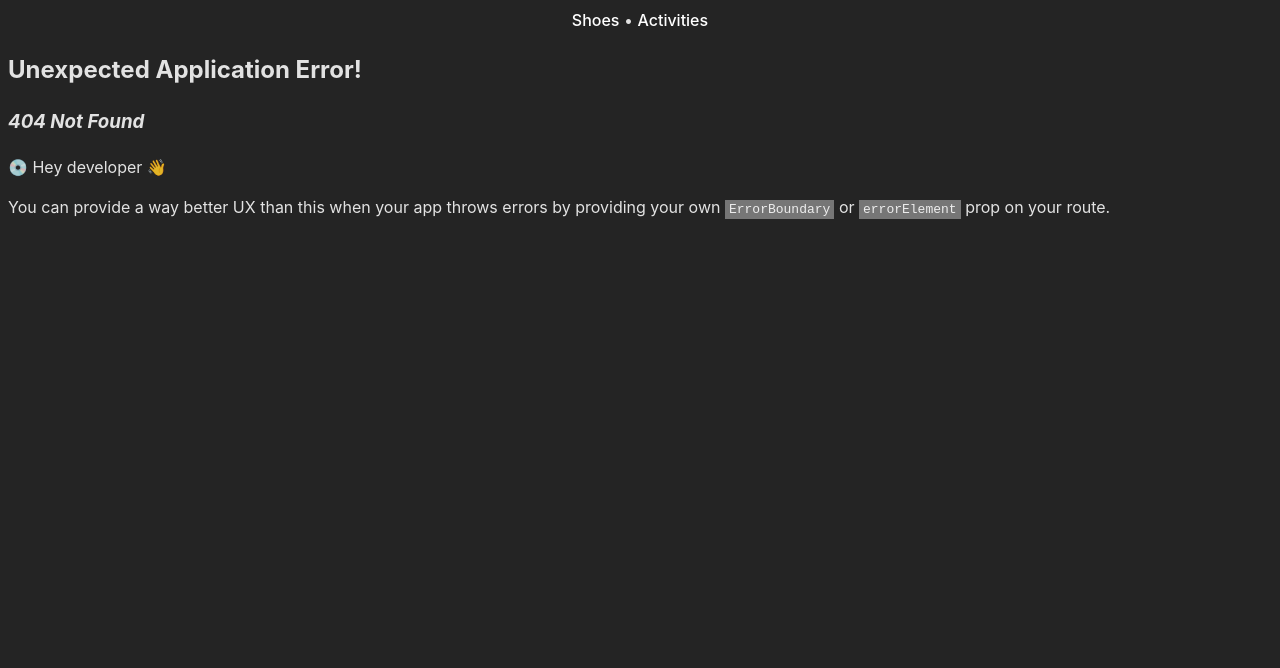
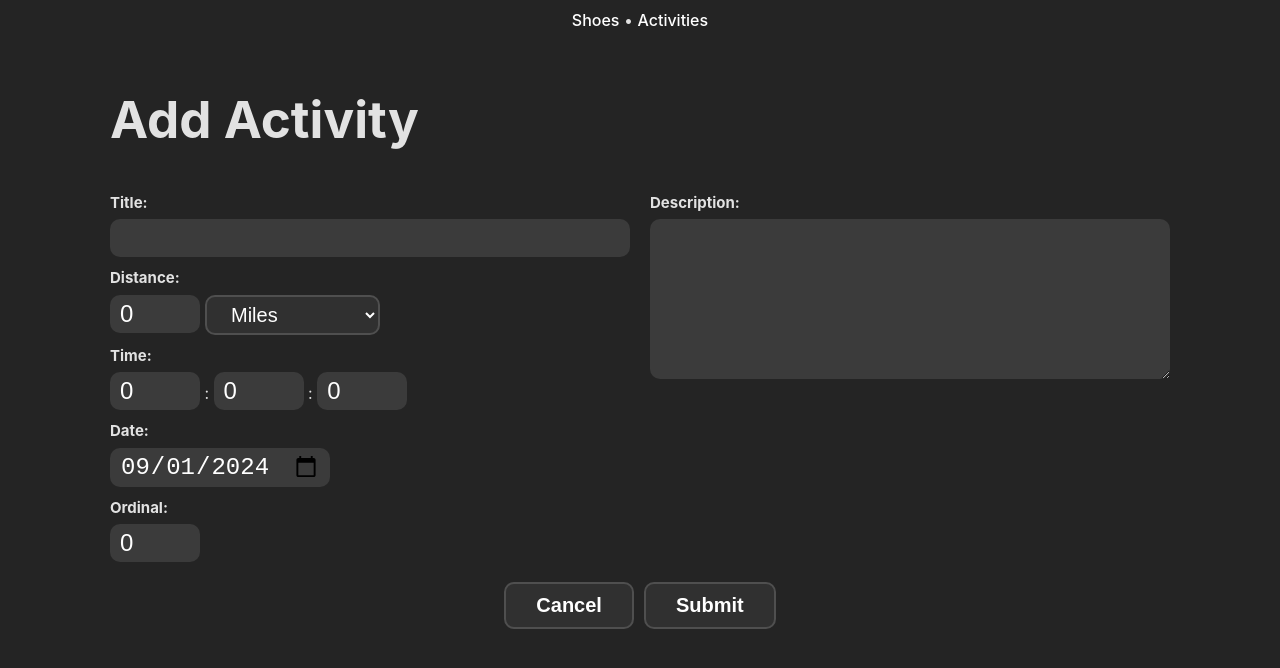
Before and after one commit to DanielGaull/shoe-tracker, a React (Vite) app in the folder ShoeTracker/shoetracker.client/: page /create-activity in a window 1280 px wide. Before the commit this address had no page. Shown: the top 668 px of the page. Built offline with nearby package versions, Linux system fonts and the light colour scheme.

Commit message:
Add activity form

```diff
--- /dev/null
+++ b/ShoeTracker/shoetracker.client/src/components/NumberInput/NumberInput.tsx
@@ -0,0 +1,19 @@
+import React from 'react';
+
+interface NumberInputProps {
+    value: string;
+    onChange: (value: string) => any;
+}
+
+const NumberInput = ({ value, onChange, ...rest }: NumberInputProps) => (
+    <input
+        className="thin-input"
+        value={value}
+        onChange={(e) => {
+            onChange(e.target.value.replace(/\D/,''));
+        }}
+        {...rest}
+    />
+);
+
+export default NumberInput;
--- a/ShoeTracker/shoetracker.client/src/index.css
+++ b/ShoeTracker/shoetracker.client/src/index.css
@@ -100,3 +100,80 @@ select {
     display: flex;
     justify-content: center;
 }
+
+input {
+    font-size: 24px;
+    width: 500px;
+    border-radius: 10px;
+    border: none;
+    padding: 5px 10px;
+    background-color: #3b3b3b;
+    color: white;
+    margin-top: 5px;
+
+    &:focus {
+        outline: solid 3px #255e7d;
+    }
+
+    &[type=date] {
+        width: 200px;
+    }
+
+    &.thin-input {
+        width: 70px;
+    }
+}
+
+input[type=range] {
+    padding: 0;
+}
+
+textarea {
+    font-size: 15px;
+    width: 500px;
+    resize: vertical;
+    border-radius: 10px;
+    border: none;
+    padding: 5px 10px;
+    background-color: #3b3b3b;
+    color: white;
+    margin-top: 5px;
+    font-family: Arial, Helvetica, sans-serif;
+
+    &:focus {
+        outline: solid 3px #255e7d;
+    }
+
+    &.tall {
+        height: 150px;
+    }
+}
+
+label {
+    margin-right: 10px;
+    font-size: 15px;
+    font-weight: 700;
+    cursor: text;
+}
+
+.form {
+    display: grid;
+    grid-template-columns: repeat(2, 1fr);
+    gap: 20px;
+}
+
+.label-field {
+    display: flex;
+    flex-direction: column;
+    margin-top: 10px;
+}
+
+.spacer {
+    height: 20px;
+    content: none;
+}
+
+.error-text {
+    color: #d11919;
+    font-weight: 700;
+}
--- a/ShoeTracker/shoetracker.client/src/main.tsx
+++ b/ShoeTracker/shoetracker.client/src/main.tsx
@@ -6,6 +6,7 @@ import NavBar from './components/NavBar/NavBar.tsx';
 import ShoeList from './pages/ShoeList/ShoeList.tsx';
 import EditShoe from './pages/ModifyShoe/EditShoe.tsx';
 import ActivityList from './pages/ActivityList/ActivityList.tsx';
+import EditActivity from './pages/ModifyActivity/EditActivity.tsx';
 
 import './index.css';
 
@@ -26,6 +27,10 @@ const router = createBrowserRouter([
     path: '/activities',
     element: <ActivityList />,
   },
+  {
+    path: '/create-activity',
+    element: <EditActivity isNew />,
+  },
 ]);
 
 
--- a/ShoeTracker/shoetracker.client/src/pages/ActivityList/ActivityList.tsx
+++ b/ShoeTracker/shoetracker.client/src/pages/ActivityList/ActivityList.tsx
@@ -46,7 +46,7 @@ const ActivityList = () => {
                 <h1>Activities</h1>
                 <button
                     onClick={() => {
-                        navigate('/add-activity');
+                        navigate('/create-activity');
                     }}
                 >
                     + Add Activity
--- /dev/null
+++ b/ShoeTracker/shoetracker.client/src/pages/ModifyActivity/EditActivity.css
@@ -0,0 +1,13 @@
+.edit-activity {
+    padding: 25px;
+    display: flex;
+    flex-direction: column;
+    width: max-content;
+    margin: auto;
+}
+
+.thin-select {
+    width: 175px;
+    padding: 6px 20px;
+    margin-left: 5px;
+}
--- /dev/null
+++ b/ShoeTracker/shoetracker.client/src/pages/ModifyActivity/EditActivity.tsx
@@ -0,0 +1,110 @@
+import React, { useState } from 'react';
+import { DistanceUnit } from '../../types/activity';
+import NumberInput from '../../components/NumberInput/NumberInput';
+import { useNavigate } from 'react-router';
+
+import './EditActivity.css';
+
+const units: DistanceUnit[] = ['Miles', 'Kilometers', 'Meters'];
+
+interface EditActivityProps {
+    isNew?: boolean;
+}
+
+const EditActivity = ({ isNew }: EditActivityProps) => {
+    const navigate = useNavigate();
+
+    const [shoeId, setShoeId] = useState<string | null>(null);
+    const [distance, setDistance] = useState('0');
+    const [distanceUnits, setDistanceUnits] = useState<DistanceUnit>('Miles');
+    const [hours, setHours] = useState('0');
+    const [minutes, setMinutes] = useState('0');
+    const [seconds, setSeconds] = useState('0');
+    const [name, setName] = useState('');
+    const [desc, setDesc] = useState('');
+    const [date, setDate] = useState(new Date().toISOString().split('T')[0]);
+    const [ordinal, setOrdinal] = useState('0');
+
+    return (
+        <div className="edit-activity">
+            <h1>{isNew ? 'Add Activity' : 'Edit Activity'}</h1>
+            <div className="form">
+                <div className="form-column">
+                    <div className="label-field">
+                        <label>Title:</label>
+                        <input value={name} onChange={(e) => setName(e.target.value)} />
+                    </div>
+                    <div className="label-field">
+                        <label>Distance:</label>
+                        <div>
+                            <NumberInput
+                                value={distance}
+                                onChange={(v) => setDistance(v)}
+                            />
+                            <select
+                                className="thin-select"
+                                value={distanceUnits}
+                                onChange={(e) => setDistanceUnits(e.target.value as DistanceUnit)}
+                            >
+                                {units.map(u => <option key={u} value={u}>{u}</option>)}
+                            </select>
+                        </div>
+                    </div>
+                    <div className="label-field">
+                        <label>Time:</label>
+                        <div>
+                            <NumberInput
+                                value={hours}
+                                onChange={(v) => setHours(v)}
+                            />
+                            &nbsp;:&nbsp;
+                            <NumberInput
+                                value={minutes}
+                                onChange={(v) => setMinutes(v)}
+                            />
+                            &nbsp;:&nbsp;
+                            <NumberInput
+                                value={seconds}
+                                onChange={(v) => setSeconds(v)}
+                            />
+                        </div>
+                    </div>
+                    <div className="label-field">
+                        <label>Date:</label>
+                        <input
+                            type="date"
+                            value={date}
+                            onChange={(e) => {
+                                setDate(e.target.value);
+                            }}
+                        />
+                    </div>
+                    <div className="label-field">
+                        <label>Ordinal:</label>
+                        <NumberInput
+                            value={ordinal}
+                            onChange={(v) => setOrdinal(v)}
+                        />
+                    </div>
+                </div>
+                <div className="form-column">
+                    <div className="label-field">
+                        <label>Description:</label>
+                        <textarea
+                            value={desc}
+                            onChange={(e) => setDesc(e.target.value)}
+                            className="tall"
+                        />
+                    </div>
+                </div>
+            </div>
+
+            <div className="button-row">
+                <button className="mt mr-s fc" onClick={() => navigate('/activities')}>Cancel</button>
+                <button className="mt fc">Submit</button>
+            </div>
+        </div>
+    );
+};
+
+export default EditActivity;
--- a/ShoeTracker/shoetracker.client/src/pages/ModifyShoe/EditShoe.css
+++ b/ShoeTracker/shoetracker.client/src/pages/ModifyShoe/EditShoe.css
@@ -1,73 +1,9 @@
-input {
-    font-size: 24px;
-    width: 500px;
-    border-radius: 10px;
-    border: none;
-    padding: 5px 10px;
-    background-color: #3b3b3b;
-    color: white;
-    margin-top: 5px;
-
-    &:focus {
-        outline: solid 3px #255e7d;
-    }
-
-    &[type=date] {
-        width: 200px;
-    }
-
-    &.thin-input {
-        width: 70px;
-    }
-}
-
-textarea {
-    font-size: 15px;
-    width: 500px;
-    resize: vertical;
-    border-radius: 10px;
-    border: none;
-    padding: 5px 10px;
-    background-color: #3b3b3b;
-    color: white;
-    margin-top: 5px;
-    font-family: Arial, Helvetica, sans-serif;
-
-    &:focus {
-        outline: solid 3px #255e7d;
-    }
-}
-
-label {
-    margin-right: 10px;
-    font-size: 15px;
-    font-weight: 700;
-    cursor: text;
-}
-
 .edit-shoe {
     padding: 25px;
     display: flex;
     flex-direction: column;
     width: max-content;
     margin: auto;
-}
-
-.form {
-    display: grid;
-    grid-template-columns: repeat(2, 1fr);
-    gap: 20px;
-}
-
-.label-field {
-    display: flex;
-    flex-direction: column;
-    margin-top: 10px;
-}
-
-.spacer {
-    height: 20px;
-    content: none;
 }
 
 .gradient-section {
@@ -83,19 +19,10 @@ label {
     align-items: flex-end;
 }
 
-input[type=range] {
-    padding: 0;
-}
-
 .gradient-x-button {
     position: absolute;
     right: -7px;
     top: -7px;
-}
-
-.error-text {
-    color: #d11919;
-    font-weight: 700;
 }
 
 .bottom-section {
--- a/ShoeTracker/shoetracker.client/src/pages/ModifyShoe/EditShoe.tsx
+++ b/ShoeTracker/shoetracker.client/src/pages/ModifyShoe/EditShoe.tsx
@@ -6,6 +6,7 @@ import { DateModel, EditShoeDto, GradientSection, Shoe, TextColor } from '../../
 import ShoeEntry from '../ShoeList/ShoeEntry';
 
 import './EditShoe.css';
+import NumberInput from '../../components/NumberInput/NumberInput';
 
 interface EditShoeProps {
     isNew?: boolean;
@@ -105,12 +106,9 @@ const EditShoe = ({ isNew = false }: EditShoeProps) => {
                     </div>
                     <div className="label-field">
                         <label>Version:</label>
-                        <input
-                            className="thin-input"
+                        <NumberInput
                             value={modelVersion}
-                            onChange={(e) => {
-                                setModelVersion(e.target.value.replace(/\D/,''));
-                            }}
+                            onChange={(v) => setModelVersion(v)}
                         />
                     </div>
 
@@ -139,22 +137,16 @@ const EditShoe = ({ isNew = false }: EditShoeProps) => {
                     </div>
                     <div className="label-field">
                         <label>Starting Mileage:</label>
-                        <input
-                            className="thin-input"
+                        <NumberInput
                             value={startingMiles}
-                            onChange={(e) => {
-                                setStartingMiles(e.target.value.replace(/\D/,''));
-                            }}
+                            onChange={(v) => setStartingMiles(v)}
                         />
                     </div>
                     <div className="label-field">
                         <label>Warn at Mileage:</label>
-                        <input
-                            className="thin-input"
+                        <NumberInput
                             value={warnAtMileage}
-                            onChange={(e) => {
-                                setWarnAtMileage(e.target.value.replace(/\D/,''));
-                            }}
+                            onChange={(v) => setWarnAtMileage(v)}
                         />
                     </div>
 
```
Also changed, not shown: ShoeTracker/shoetracker.client/src/types/activity.d.ts (added, +22 -0 lines).
